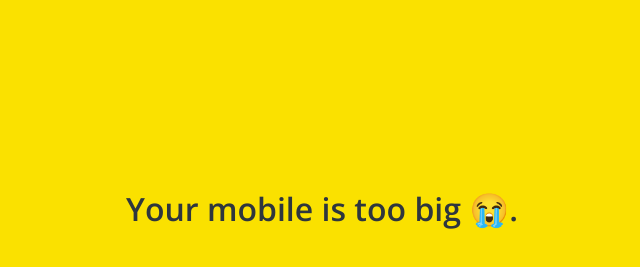
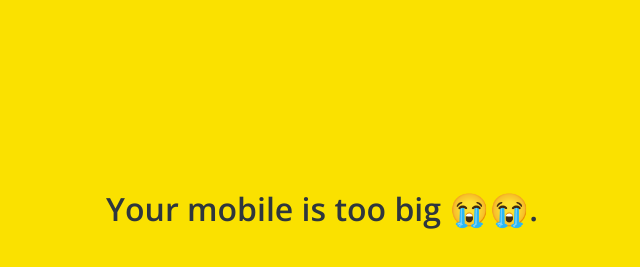
Before and after one commit to soolotus/kokoa_clone_2021, a plain HTML site: page find.html in a window 1280 px wide. Shown: the part 191-458 px from the top of the page, without its empty margins (318-958 px from the left). Drawn offline with nearby package versions, Linux system fonts and the light colour scheme; a web font is replaced by a local one.

Commit message:
😭😭

```diff
--- a/find.html
+++ b/find.html
@@ -138,7 +138,7 @@
         </ul>
     </nav>
     <div id="no-mobile">
-        <span>Your mobile is too big 😭.</span>
+        <span>Your mobile is too big 😭😭.</span>
     </div>
 
     <script
```
